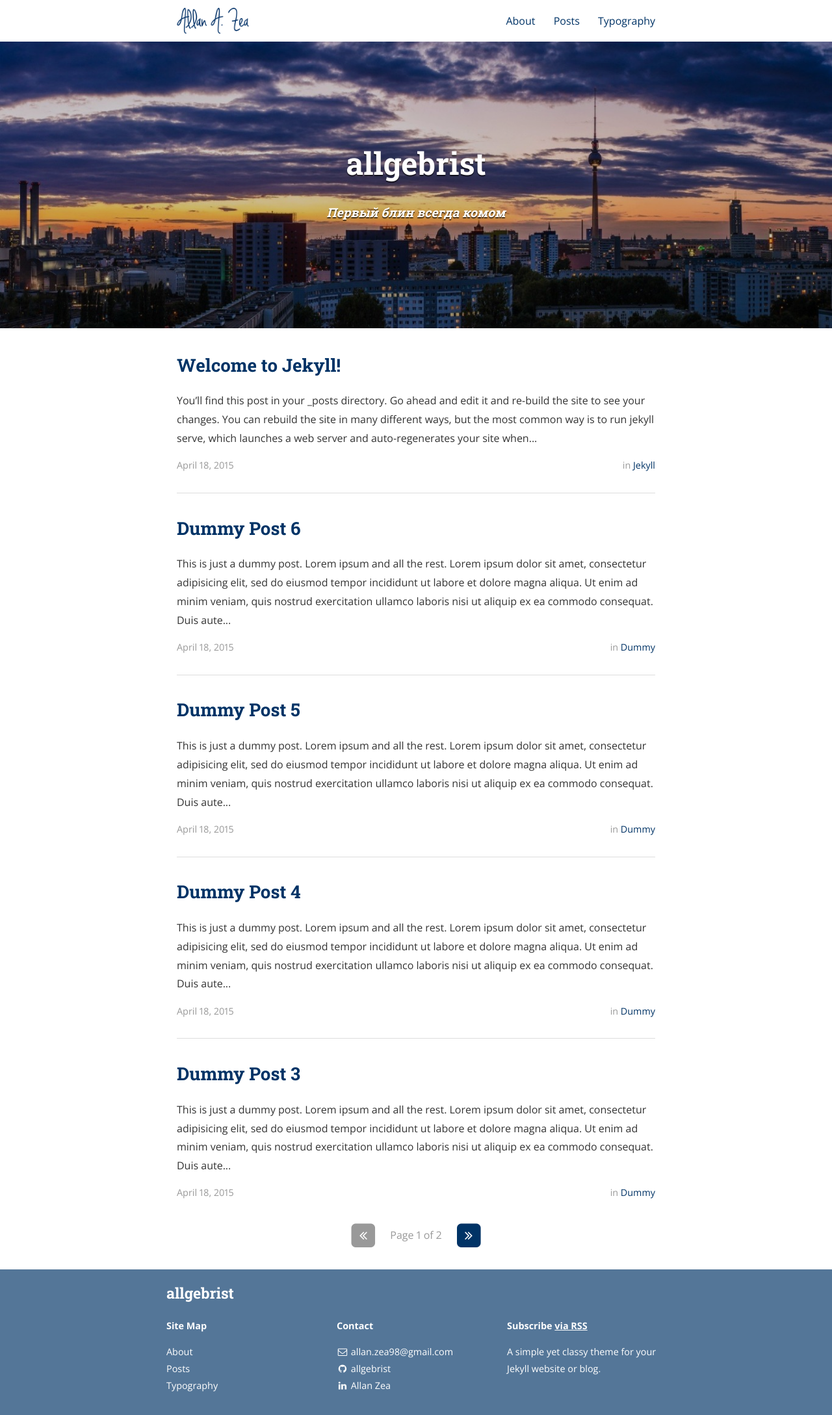
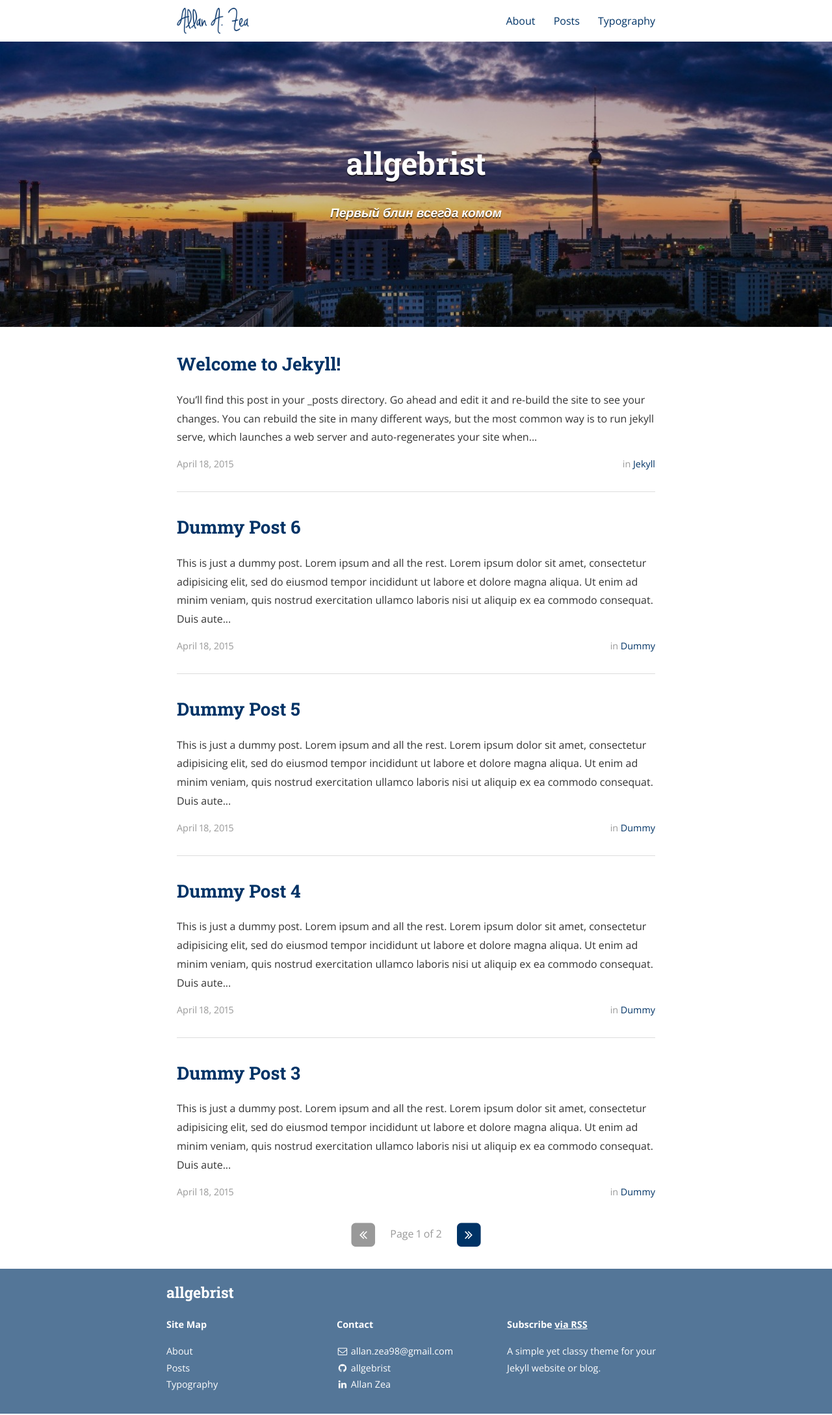
Before and after one commit to allgebrist/allgebrist.github.io, a Jekyll site: the page built from index.html, in a window 1280 px wide. Shown: the whole page at 65% size. Built offline with Jekyll 4.4.1, drawn with Linux system fonts in a browser that asks for light colours; nearby versions of some CDN libraries; the list of posts is cut into pages by our own code.

Commit message:
Update index.html

```diff
--- a/index.html
+++ b/index.html
@@ -7,7 +7,7 @@ layout: default
   <div class="scrim {% if site.cover %}has-cover{% endif %}">
     <header class="site-header">
       <h1 class="title">{{ site.title }}</h1>
-      {% if site.subtitle %}<h4 class="subtitle">{{ site.subtitle }}</h4>{% endif %}
+			{% if site.subtitle %}<b><p class="subtitle">{{ site.subtitle }}</p></b>{% endif %}
     </header>
   </div>
 </div>
```
